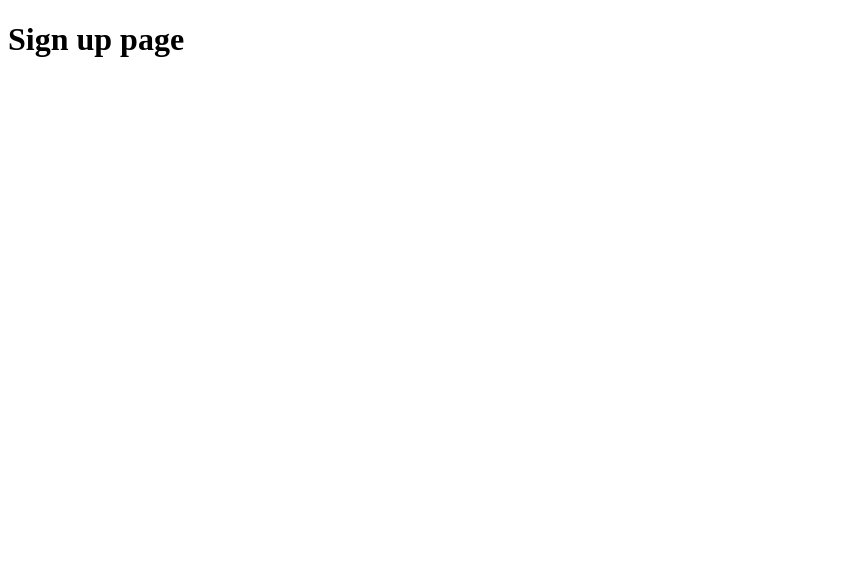
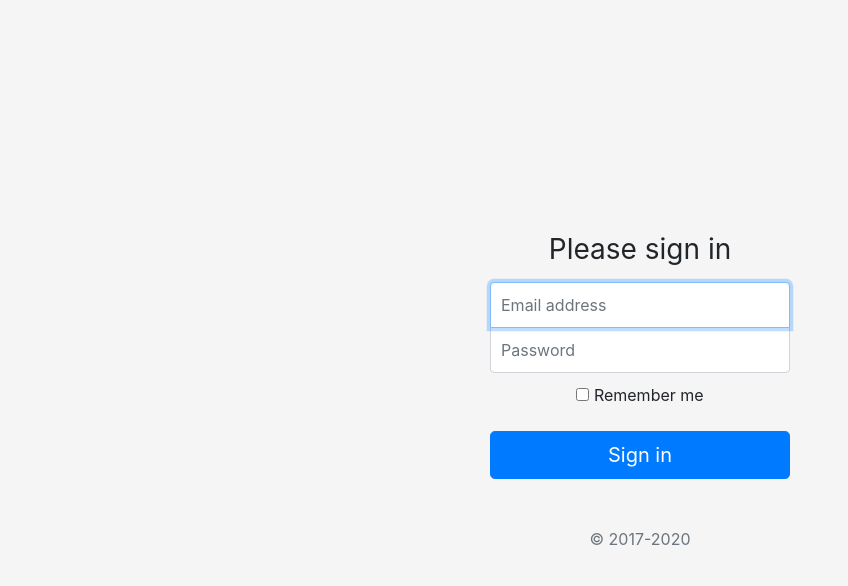
Before and after one commit to Liwerm0r/newsletter-signup, a website: page signup.html in a window 1280 px wide. Shown: the whole page, without its empty margins (0-848 px from the left). Drawn offline with nearby package versions, Linux system fonts and the light colour scheme.

Commit message:
add bootstrap sign in template

```diff
--- a/app.js
+++ b/app.js
@@ -1,6 +1,7 @@
 const express = require('express'),
       app = express(),
-      port = 3000;
+      port = 3000,
+      got = require('got');
 // support parsing post request
 app.use(express.urlencoded({extended: true}));
 
--- a/package.json
+++ b/package.json
@@ -9,6 +9,7 @@
   "author": "Rafał Ostrowidzki",
   "license": "ISC",
   "dependencies": {
-    "express": "^4.17.1"
+    "express": "^4.17.1",
+    "got": "^11.8.1"
   }
 }
--- a/signup.html
+++ b/signup.html
@@ -1,13 +1,47 @@
-<!DOCTYPE html>
-<html lang="en" dir="ltr">
+<!doctype html>
+<html lang="en">
 
 <head>
   <meta charset="utf-8">
-  <title>Sign up page</title>
+  <meta name="viewport" content="width=device-width, initial-scale=1, shrink-to-fit=no">
+  <meta name="description" content="">
+  <meta name="author" content="Mark Otto, Jacob Thornton, and Bootstrap contributors">
+  <meta name="generator" content="Jekyll v4.1.1">
+  <title>Signin Template · Bootstrap</title>
+
+  <!-- <link rel="canonical" href="https://getbootstrap.com/docs/4.5/examples/sign-in/"> -->
+
+  <!-- Bootstrap core CSS -->
+  <link rel="stylesheet" href="https://cdn.jsdelivr.net/npm/bootstrap@4.5.3/dist/css/bootstrap.min.css" integrity="sha384-TX8t27EcRE3e/ihU7zmQxVncDAy5uIKz4rEkgIXeMed4M0jlfIDPvg6uqKI2xXr2" crossorigin="anonymous">
+
+  <!-- Favicons -->
+  <!-- <link rel="apple-touch-icon" href="/docs/4.5/assets/img/favicons/apple-touch-icon.png" sizes="180x180">
+  <link rel="icon" href="/docs/4.5/assets/img/favicons/favicon-32x32.png" sizes="32x32" type="image/png">
+  <link rel="icon" href="/docs/4.5/assets/img/favicons/favicon-16x16.png" sizes="16x16" type="image/png">
+  <link rel="manifest" href="/docs/4.5/assets/img/favicons/manifest.json">
+  <link rel="mask-icon" href="/docs/4.5/assets/img/favicons/safari-pinned-tab.svg" color="#563d7c">
+  <link rel="icon" href="/docs/4.5/assets/img/favicons/favicon.ico"> -->
+  <meta name="msapplication-config" content="/docs/4.5/assets/img/favicons/browserconfig.xml">
+  <meta name="theme-color" content="#563d7c">
+  <!-- Custom styles for this template -->
+  <link href="styles.css" rel="stylesheet">
 </head>
 
-<body>
-  <h1>Sign up page</h1>
+<body class="text-center">
+  <form class="form-signin">
+    <h1 class="h3 mb-3 font-weight-normal">Please sign in</h1>
+    <label for="inputEmail" class="sr-only">Email address</label>
+    <input type="email" id="inputEmail" class="form-control" placeholder="Email address" required autofocus>
+    <label for="inputPassword" class="sr-only">Password</label>
+    <input type="password" id="inputPassword" class="form-control" placeholder="Password" required>
+    <div class="checkbox mb-3">
+      <label>
+        <input type="checkbox" value="remember-me"> Remember me
+      </label>
+    </div>
+    <button class="btn btn-lg btn-primary btn-block" type="submit">Sign in</button>
+    <p class="mt-5 mb-3 text-muted">&copy; 2017-2020</p>
+  </form>
 </body>
 
 </html>
--- /dev/null
+++ b/styles.css
@@ -0,0 +1,59 @@
+html,
+body {
+  height: 100%;
+}
+
+body {
+  display: -ms-flexbox;
+  display: flex;
+  -ms-flex-align: center;
+  align-items: center;
+  padding-top: 40px;
+  padding-bottom: 40px;
+  background-color: #f5f5f5;
+}
+
+.bd-placeholder-img {
+  font-size: 1.125rem;
+  text-anchor: middle;
+  -webkit-user-select: none;
+  -moz-user-select: none;
+  -ms-user-select: none;
+  user-select: none;
+}
+
+@media (min-width: 768px) {
+  .bd-placeholder-img-lg {
+    font-size: 3.5rem;
+  }
+}
+
+.form-signin {
+  width: 100%;
+  max-width: 330px;
+  padding: 15px;
+  margin: auto;
+}
+.form-signin .checkbox {
+  font-weight: 400;
+}
+.form-signin .form-control {
+  position: relative;
+  box-sizing: border-box;
+  height: auto;
+  padding: 10px;
+  font-size: 16px;
+}
+.form-signin .form-control:focus {
+  z-index: 2;
+}
+.form-signin input[type="email"] {
+  margin-bottom: -1px;
+  border-bottom-right-radius: 0;
+  border-bottom-left-radius: 0;
+}
+.form-signin input[type="password"] {
+  margin-bottom: 10px;
+  border-top-left-radius: 0;
+  border-top-right-radius: 0;
+}
```
Also changed, not shown: 1 other file.
